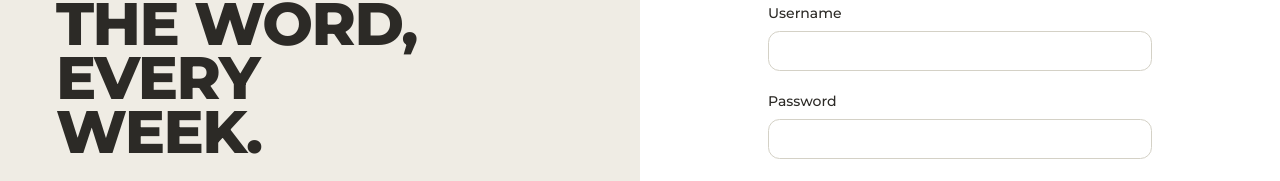
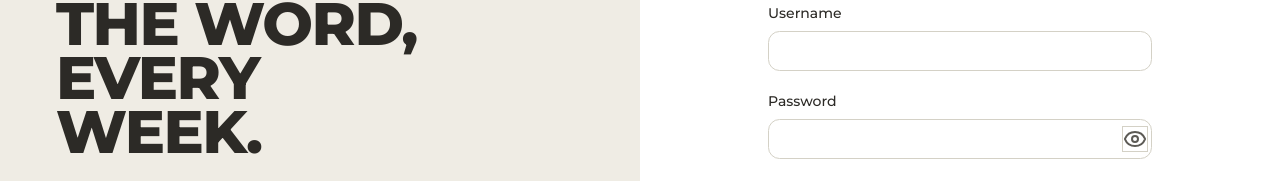
Before and after one commit to kleavjames/tnc, a Next.js app in the folder apps/admin/: page / in a window 1280 px wide. Shown: the part 321-502 px from the top of the page. Built offline with nearby package versions, Linux system fonts and the light colour scheme.

Commit message:
added show hide password input

```diff
--- a/apps/admin/components/sign-in-form.tsx
+++ b/apps/admin/components/sign-in-form.tsx
@@ -1,6 +1,7 @@
 "use client";
 
-import { useActionState } from "react";
+import { useActionState, useState } from "react";
+import { EyeIcon, EyeOffIcon } from "lucide-react";
 import { Button } from "@repo/ui/components/button";
 import {
   Field,
@@ -15,6 +16,7 @@ const initialState: SignInState = { error: null };
 
 export function SignInForm() {
   const [state, action, pending] = useActionState(signIn, initialState);
+  const [showPassword, setShowPassword] = useState(false);
 
   return (
     <form action={action} className="flex flex-col gap-6">
@@ -33,14 +35,27 @@ export function SignInForm() {
 
         <Field>
           <FieldLabel htmlFor="password">Password</FieldLabel>
+          <div className="relative">
             <Input
               id="password"
               name="password"
-            type="password"
+              type={showPassword ? "text" : "password"}
               autoComplete="current-password"
               required
-            className="h-10"
+              className="h-10 pr-10"
             />
+            <Button
+              type="button"
+              variant="ghost"
+              size="icon-sm"
+              className="absolute top-1/2 right-1 -translate-y-1/2 text-muted-foreground"
+              aria-label={showPassword ? "Hide password" : "Show password"}
+              aria-pressed={showPassword}
+              onClick={() => setShowPassword((current) => !current)}
+            >
+              {showPassword ? <EyeOffIcon /> : <EyeIcon />}
+            </Button>
+          </div>
         </Field>
       </FieldGroup>
 
```
Lines whose indentation alone changed are shown as unchanged.
